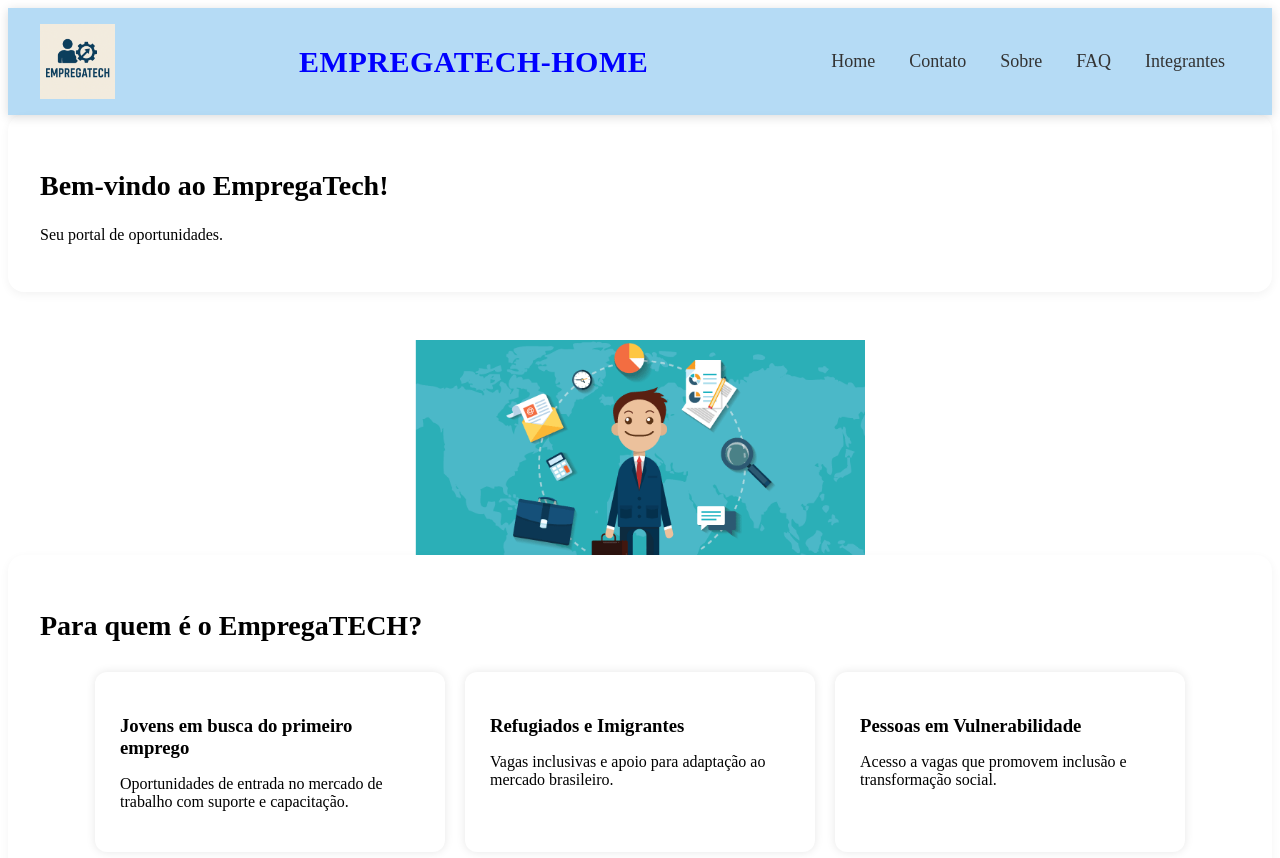
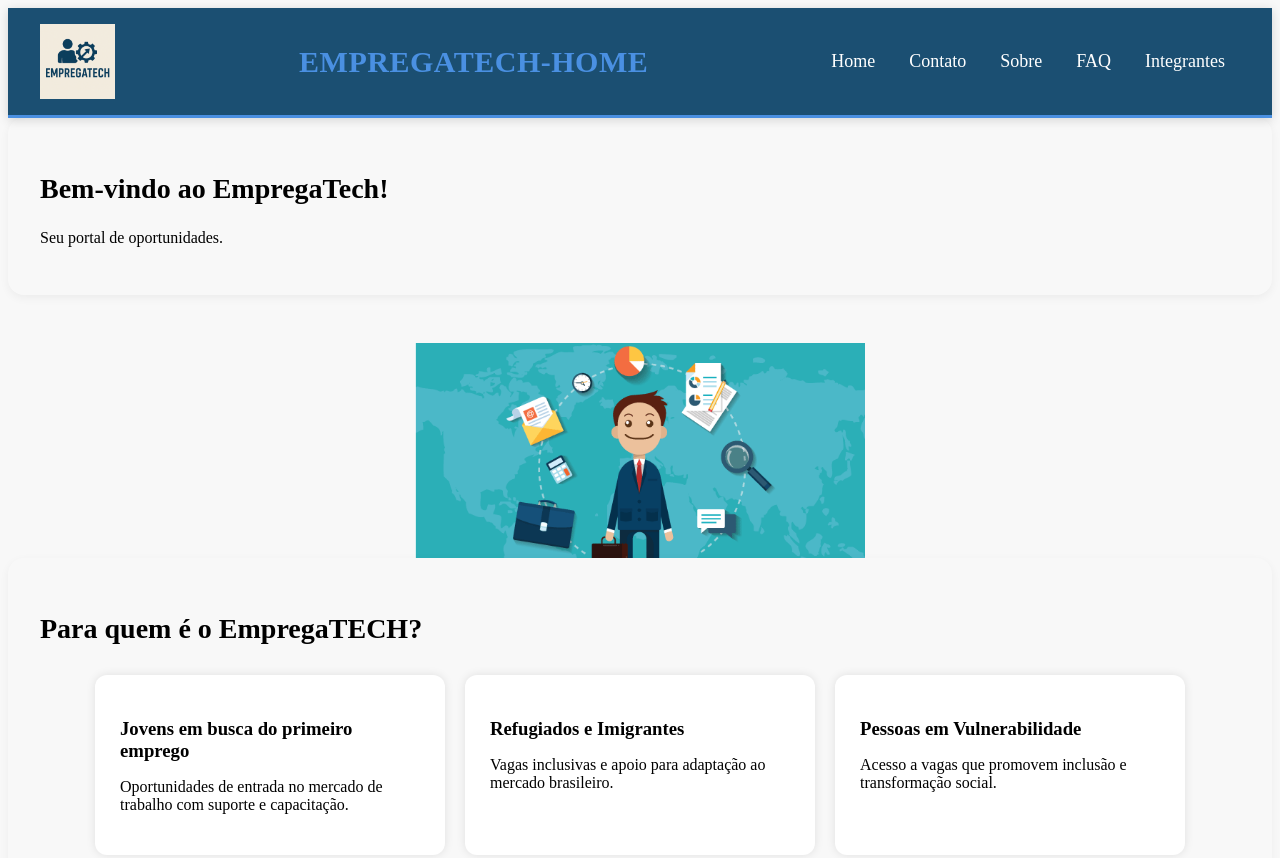
Before and after one commit to Mumarkzx/EmpregaTech, a plain HTML site: page index.html in a window 1280 px wide. Shown: the top 858 px of the page. Drawn offline with Linux system fonts and the light colour scheme.

Commit message:
Alteração de cores

```diff
--- a/css/estilo.css
+++ b/css/estilo.css
@@ -1,7 +1,6 @@
 body {
   font-family: var(--fonte);
-  background-color: var(--cinza-claro);
-  color: var(--texto);
+  background-color: #F8F8F8;
 }
 .Logo {
     width: 75px;
@@ -9,7 +8,7 @@ body {
     height: auto;
 }
 .menu {
-  background-color: #b5dbf5;
+  background-color: #1B4F72;
   color: blue;
   display: flex;
   justify-content: space-between;
@@ -17,6 +16,7 @@ body {
   padding: 16px 32px;
   flex-wrap: wrap;
   box-shadow: 0 2px 10px rgba(0, 0, 0, 0.15);
+  border-bottom: 3px solid #4A90E2
 }
 .menu h1 {
   margin: 0;
@@ -24,9 +24,10 @@ body {
   font-weight: 600;
   margin-left: 16px;
   letter-spacing: 0.5px;
+  color: #4A90E2;
 }
 .menu nav a {
-  color: #333;
+  color: #FFF;
   text-decoration: none;
   margin: 0 15px;
   font-size: 18px;
@@ -34,7 +35,7 @@ body {
   transition: all 0.3s ease;
 }
 .menu nav a:hover {
-  color: #200ae9;
+  color: #FF9800;
 }
 section {
     margin-bottom: 48px;
@@ -172,8 +173,8 @@ button:hover {
 footer {
     text-align: center;
     padding: 20px;
-    background-color: #b5dbf5;
-    color: blue;
+    background-color: #1B4F72;
+    color: #4A90E2;
     margin-top: 40px;
 }
 .sobre {
```
